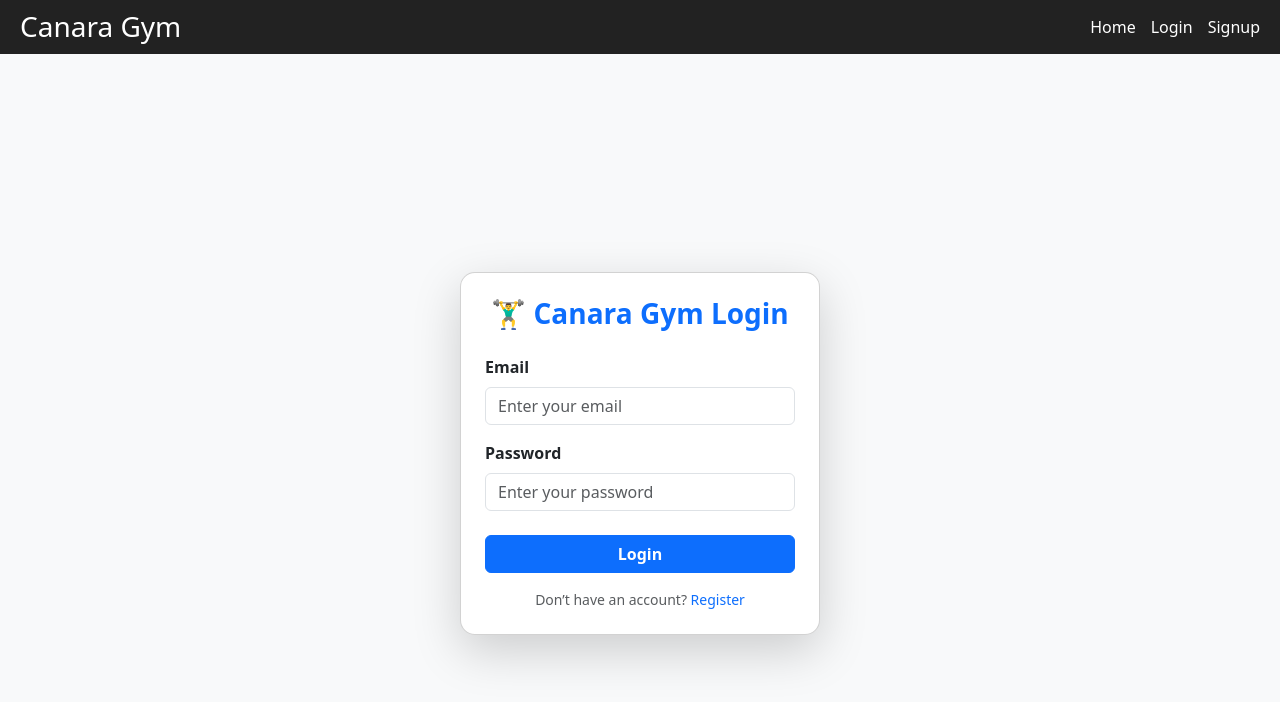
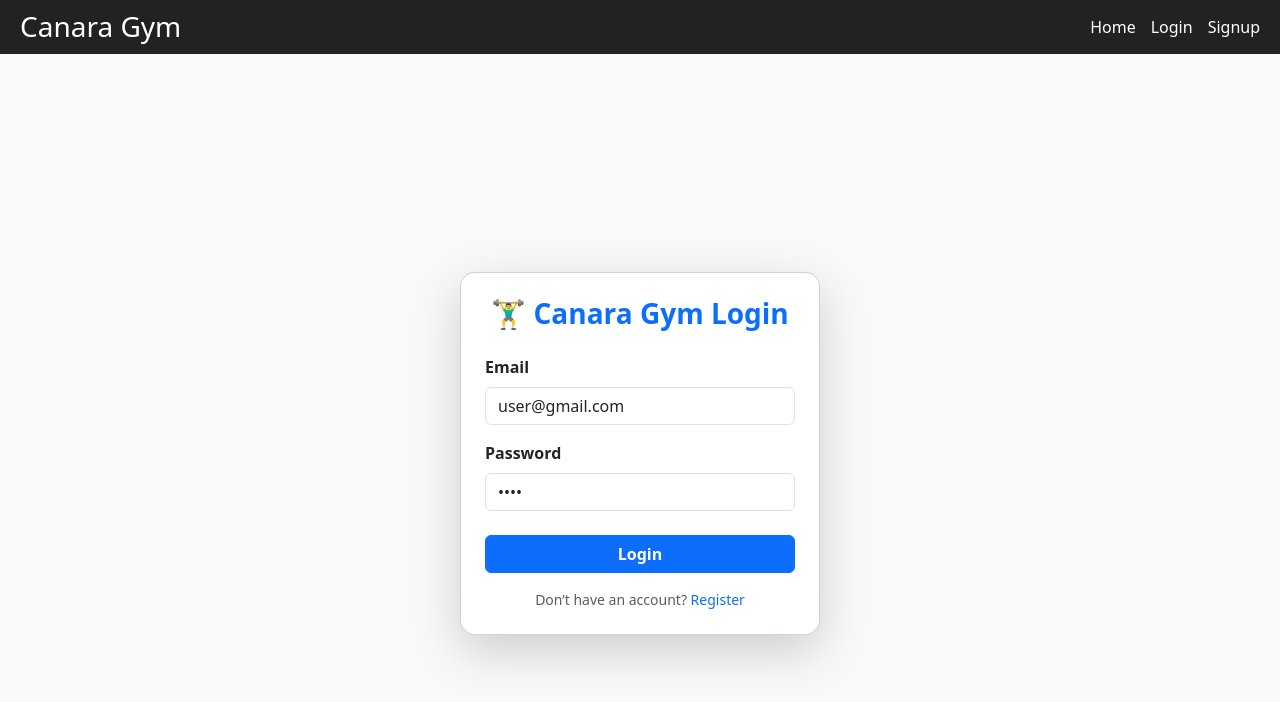
Before and after one commit to Prateekpkini/canaragym, a React (Create React App) app in the folder client/: page /login in a window 1280 px wide. Shown: the top 702 px of the page. Built offline with nearby package versions, Linux system fonts and the light colour scheme.

Commit message:
Added Credentials

```diff
--- a/client/src/pages/Login.js
+++ b/client/src/pages/Login.js
@@ -4,8 +4,8 @@ import axios from "axios";
 import "bootstrap/dist/css/bootstrap.min.css";
 
 function Login() {
-  const [email, setEmail] = useState("");
-  const [password, setPassword] = useState("");
+  const [email, setEmail] = useState("user@gmail.com");
+  const [password, setPassword] = useState("1234");
   const navigate = useNavigate();
 
   const handleLogin = async (e) => {
@@ -51,7 +51,7 @@ function Login() {
               className="form-control"
               placeholder="Enter your email"
               value={email}
-              onChange={(e) => setEmail(e.target.value)}
+              readOnly
               required
             />
           </div>
@@ -66,7 +66,7 @@ function Login() {
               className="form-control"
               placeholder="Enter your password"
               value={password}
-              onChange={(e) => setPassword(e.target.value)}
+              readOnly
               required
             />
           </div>
```
